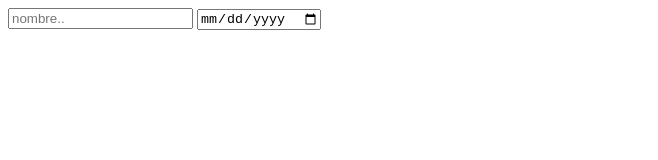
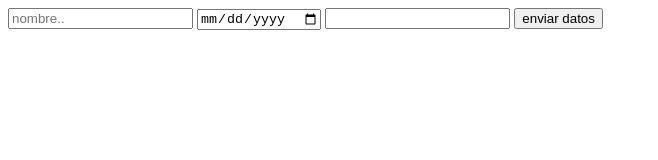
Before and after one commit to Davidgr04/formulario_, a plain HTML site: page index.html in a window 1280 px wide. Shown: the whole page, without its empty margins (0-658 px from the left). Drawn offline with Linux system fonts and the light colour scheme.

Commit message:
add forms

```diff
--- a/index.html
+++ b/index.html
@@ -9,9 +9,11 @@
 </head>
 
 <body>
-    <form action="">
+    <form>
         <input type="text" placeholder="nombre..">
         <input type="date">
+        <input type="email">
+        <input type="submit" value="enviar datos">
     </form>
 </body>
 
```
